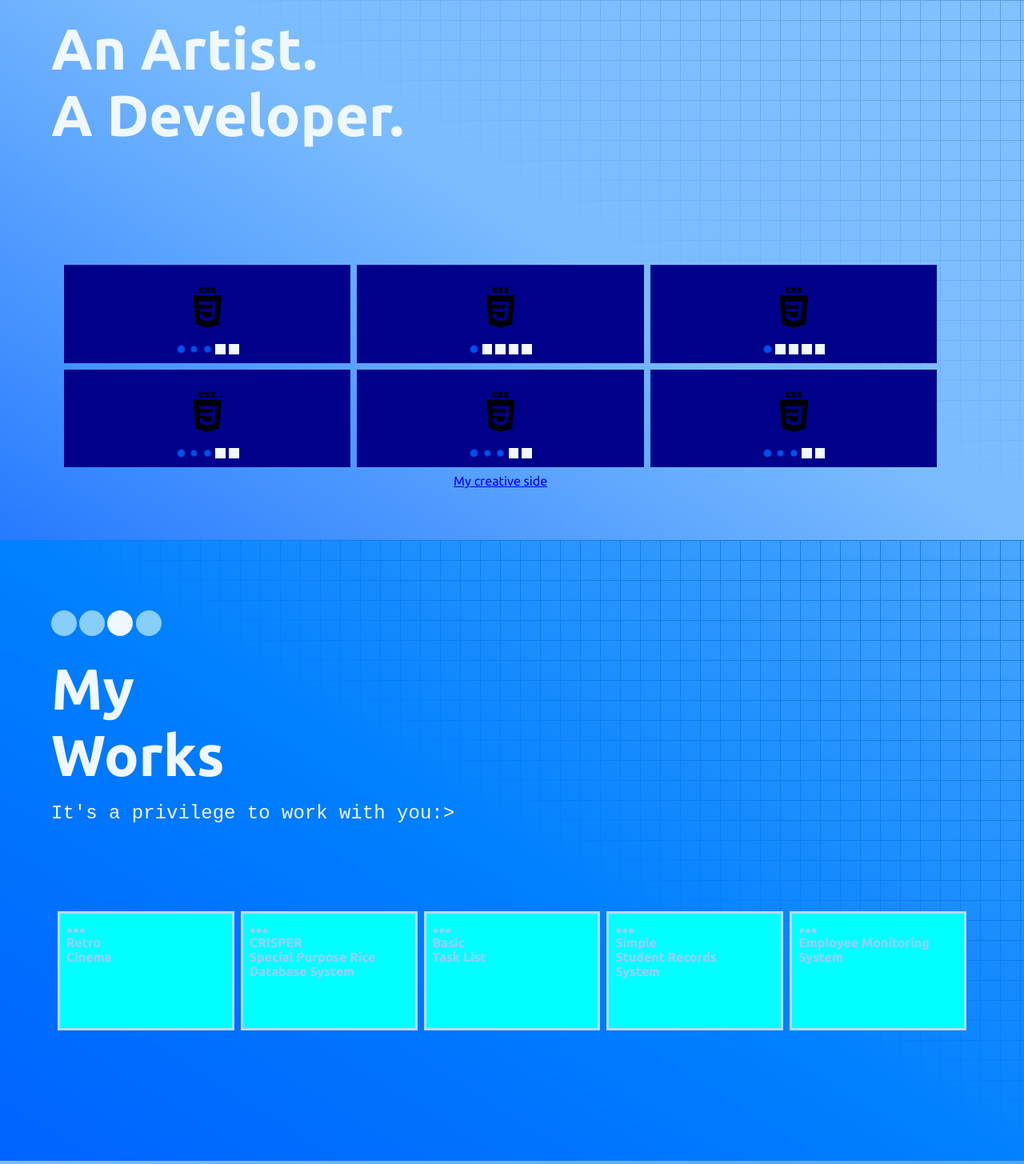
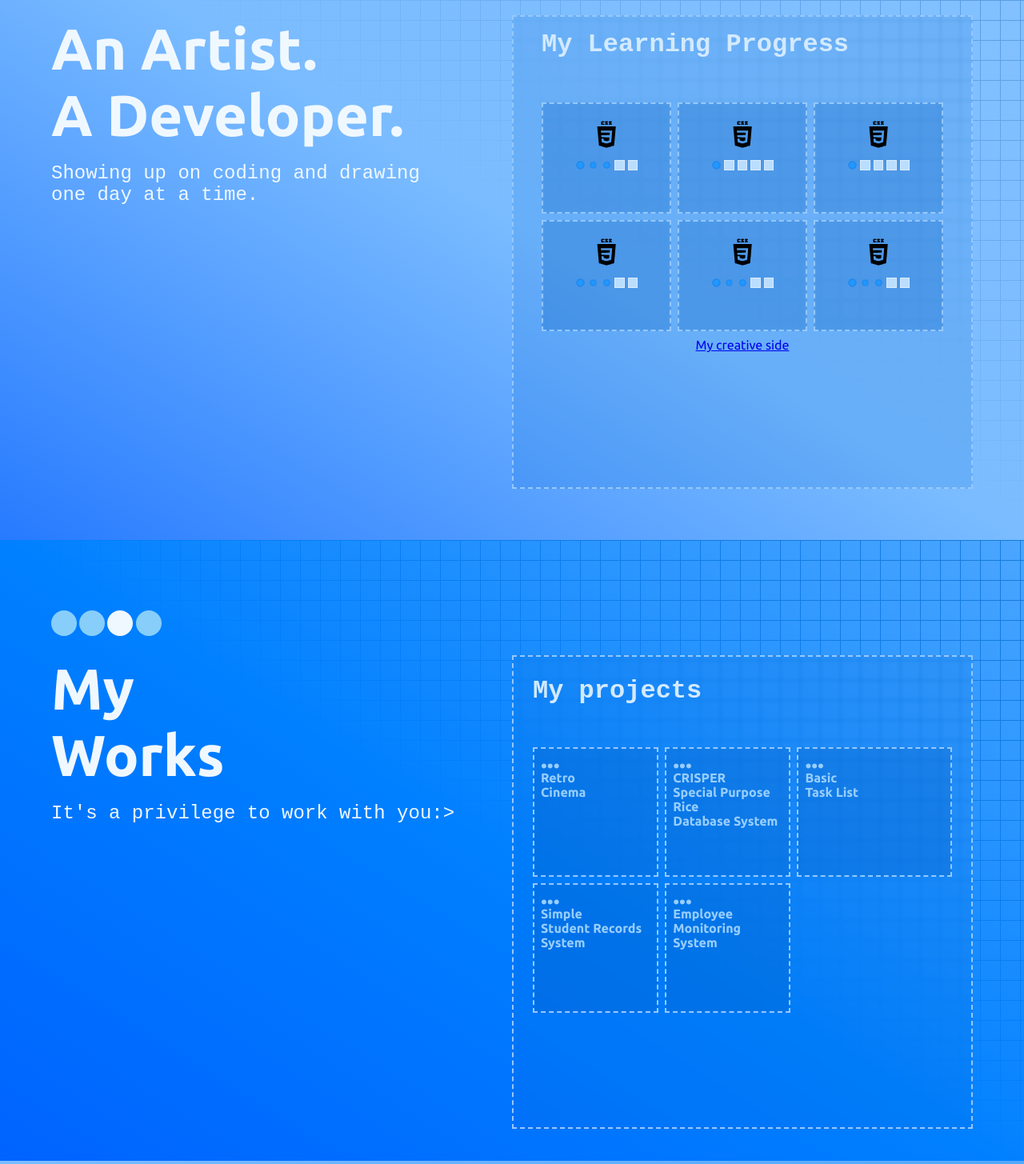
Before and after one commit to thenameisblanche/blanchedoescodes, a plain HTML site: page index.html in a window 1280 px wide. Shown: the part 925-2380 px from the top of the page at 80% size. Drawn offline with Linux system fonts and the light colour scheme.

Commit message:
commit 5

```diff
--- a/css/style.css
+++ b/css/style.css
@@ -55,8 +55,16 @@ body {
 .container {
   display: grid;
   grid-template-columns: 100%;
-  grid-template-rows: 50% 50%;
+  grid-template-rows: minmax(30%, 50%);
   padding: 1rem 4rem 2rem 4rem;
+  /* background: forestgreen; */
+}
+.container-full {
+  display: grid;
+  grid-template-columns: 50% 50%;
+  /* grid-template-rows: minmax(30%, 50%); */
+  padding: 1rem 4rem 2rem 4rem;
+
   /* background: forestgreen; */
 }
 .heading {
@@ -105,15 +113,34 @@ body {
 .aboutcontent {
   display: grid;
   /* background: crimson; */
-  grid-template-columns: repeat(3, 32%);
-  grid-template-rows: repeat(2, 25%), 10%;
+  grid-template-columns: repeat(3, 30%);
+  grid-template-rows: 15% repeat(2, 25%);
   grid-gap: 0.5rem;
   padding: 1rem;
+  background: rgba(0, 102, 204, 0.15);
+  backdrop-filter: blur(2px);
+  border: 2px rgb(149, 200, 255) dashed;
+  justify-content: center;
+}
+.about-content-heading,
+.about-content-heading h1 {
+  font-size: 2rem;
+  font-family: monospace;
+  color: rgb(211, 234, 255);
+  grid-column-start: 1;
+  grid-column-end: 4;
 }
 .logoimg {
-  width: 25%;
+  width: 40%;
   height: auto;
   /* background: blanchedalmond; */
+}
+.abouts {
+  background: rgba(0, 89, 177, 0.15);
+  backdrop-filter: blur(2px);
+  border: 2px rgb(149, 200, 255) dashed;
+  text-align: center;
+  padding: 0.5rem;
 }
 .creative {
   /* background: chartreuse; */
@@ -121,17 +148,12 @@ body {
   grid-column-start: 1;
   grid-column-end: 4;
 }
-.abouts {
-  background: darkblue;
-  text-align: center;
-  padding: 0.5rem;
-  color: rgb(234, 245, 255);
-}
 .on {
   height: 0.8rem;
   width: 0.8rem;
-  background: rgb(0, 79, 236);
+  background: rgb(34, 152, 255);
   display: inline-block;
+  border: 1px rgb(0, 117, 233) solid;
   border-radius: 50%;
 }
 #on-1 {
@@ -152,7 +174,8 @@ body {
 .off {
   height: 0.8rem;
   width: 0.8rem;
-  background: aliceblue;
+  background: rgb(185, 222, 255);
+  border: 1px rgb(218, 236, 255) solid;
   display: inline-block;
 }
 
@@ -160,11 +183,15 @@ body {
 .projectcontent {
   display: grid;
   /* background: crimson; */
-  grid-template-columns: repeat(5, 20%);
-  grid-template-rows: 60%;
+  grid-template-columns: repeat(2, 30%);
+  grid-template-rows: 15% repeat(4, 30%);
   grid-gap: 0.5rem;
   padding: 1.5rem;
-  justify-content: center;
+  background: rgba(0, 102, 204, 0.15);
+  backdrop-filter: blur(2px);
+
+  border: 2px rgb(149, 200, 255) dashed;
+  /* justify-content: center; */
 }
 .bullets {
   line-height: 0.5rem;
@@ -175,17 +202,15 @@ body {
 #showp3,
 #showp4,
 #showp5 {
-  background: cyan;
   font-weight: bold;
   color: rgb(151, 206, 255);
+  background: rgba(0, 89, 177, 0.15);
+  backdrop-filter: blur(2px);
+  border: 2px rgb(149, 200, 255) dashed;
   padding: 0.5rem;
-  border: 0.2rem rgb(179, 219, 255) solid;
-  /* outline: 0.2rem aliceblue solid; */
-  /* outline-offset: -0.8rem; */
 }
 .hiddenp {
   background: dodgerblue;
-  grid-template-columns: 70% 30%;
   color: aliceblue;
   padding: 1rem;
 }
@@ -206,11 +231,9 @@ body {
 .contactcontent {
   display: grid;
   /* background: crimson; */
-  grid-template-columns: repeat(5, 15%);
-  /* justify-content: center; */
-
-  grid-gap: -3%;
-  /* padding: 1rem; */
+  grid-template-columns: repeat(5, 5%);
+  grid-template-rows: 25%;
+  grid-gap: 1rem;
 }
 
 .contacts {
--- a/index.html
+++ b/index.html
@@ -87,16 +87,17 @@
           style="cursor: pointer"
         ></div>
       </div>
-      <div class="container">
+      <div class="container-full">
         <div class="heading">
           <h1>
             An Artist.<br />
             A Developer.
           </h1>
           <br />
-          <span class="subheading"></span>
+          <span class="subheading"> Showing up on coding and drawing  <br> one day at a time.</span>
         </div>
         <div class="aboutcontent">
+          <div class="about-content-heading"><h1>My Learning Progress</h1></div>
           <div class="abouts">
             <img src="images/logos/css.svg" class="logoimg" alt=""> <br />
             <div class="on" id="on-1"></div>
@@ -179,12 +180,14 @@
       </div>
       <!-- Content Project -->
 
-      <div class="container">
+      <div class="container-full">
         <div class="heading">
           <h1>My <br />Works</h1><br />
           <span class="subheading"> It's a privilege to work with you:> </span>
         </div>
         <div class="projectcontent">
+            <div class="about-content-heading"><h1>My projects
+            </h1></div>
           <div id="showp1">
               <span class="bullets">...</span> <br>
               Retro <br> Cinema
```
